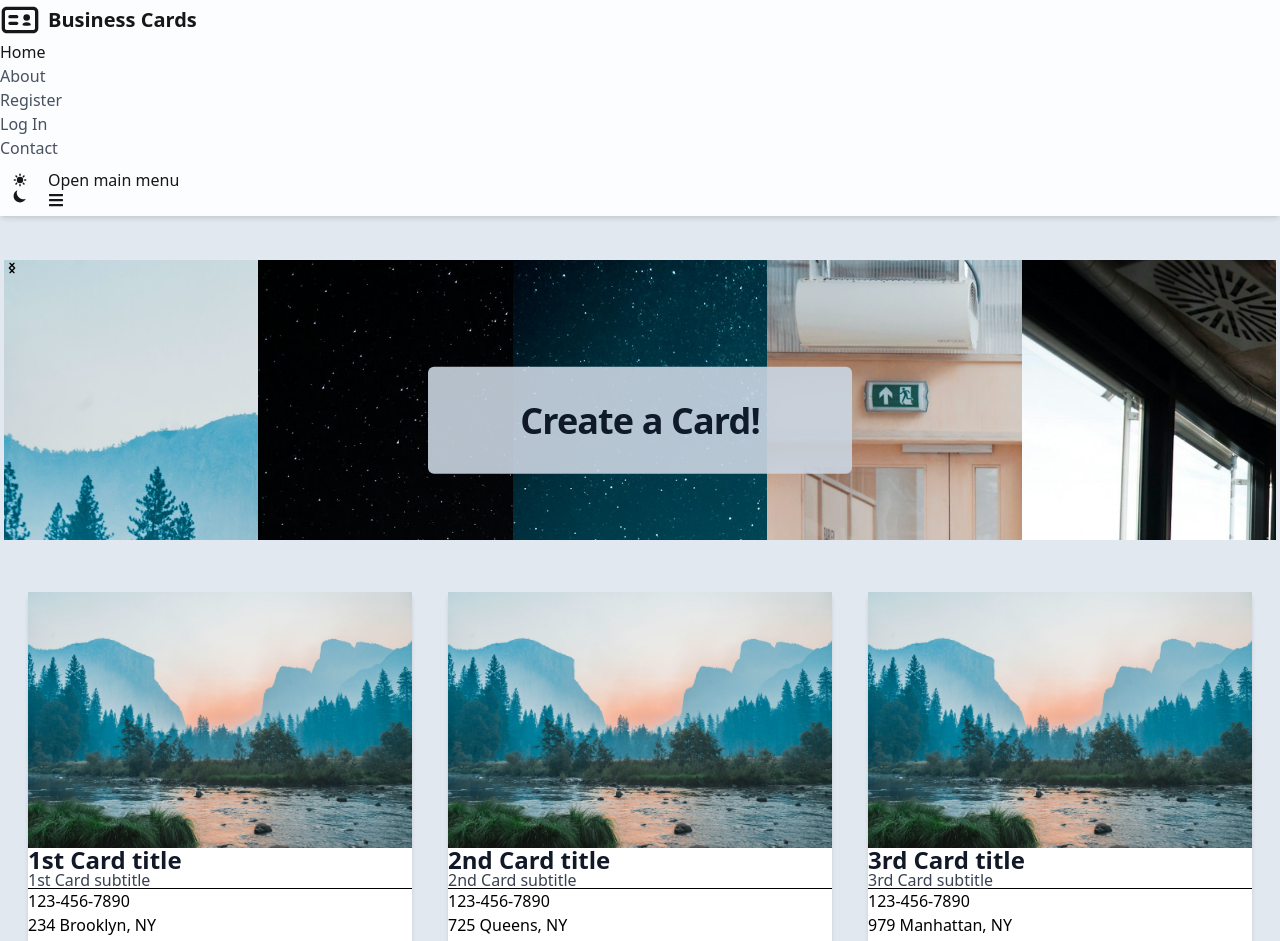
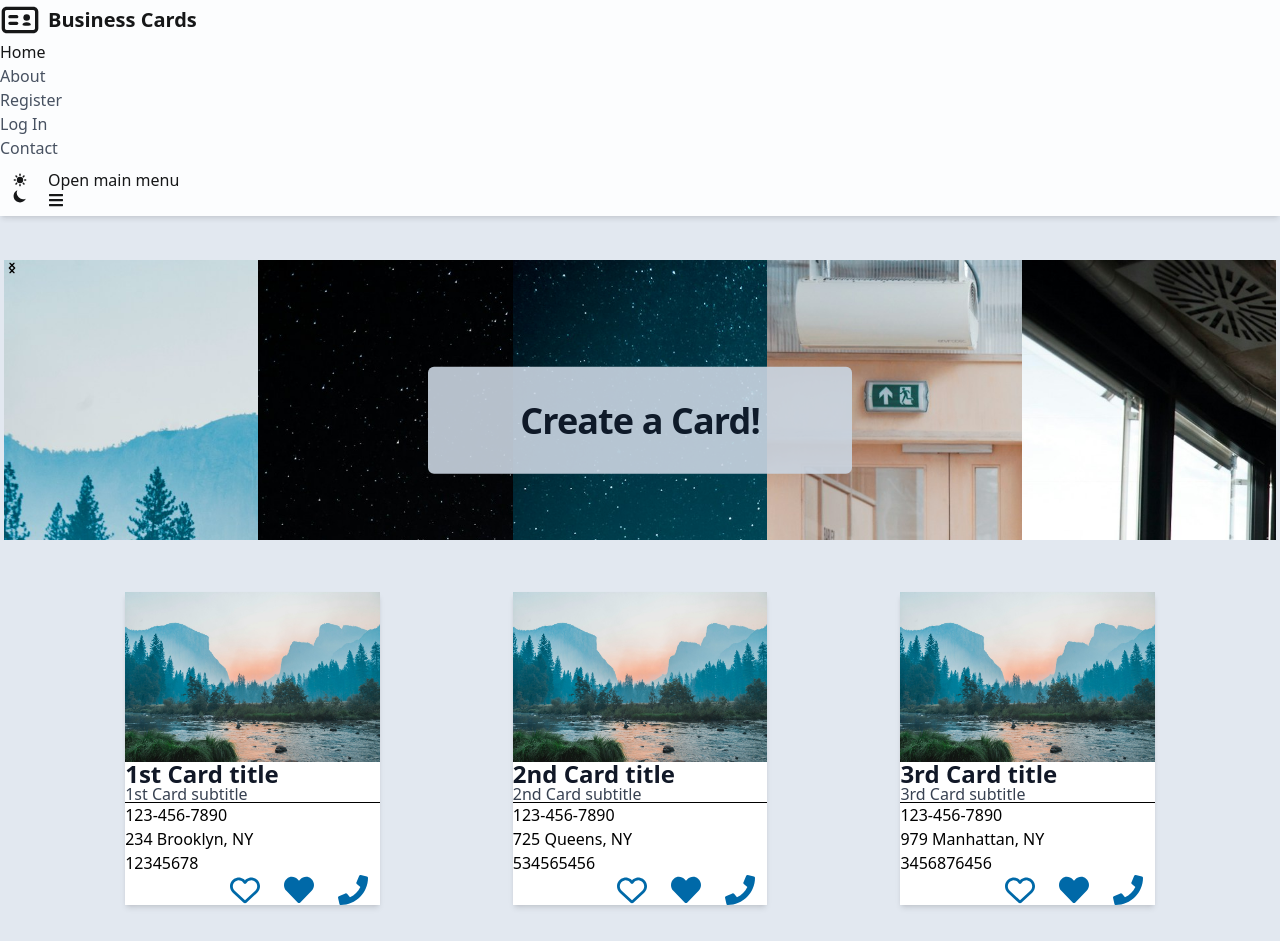
Before and after one commit to Slapp62/reactFinalProject, a React (Vite) app: page / in a window 1280 px wide. Shown: the top 941 px of the page. Built offline with nearby package versions, Linux system fonts and the light colour scheme.

Commit message:
card tweak

```diff
--- a/src/components/Card.tsx
+++ b/src/components/Card.tsx
@@ -9,7 +9,7 @@
 
   return (
     <Card
-      className="max-w-sm my-10"
+      className="max-w-1/5 my-10"
       imgAlt="Meaningful alt text for an image that is not purely decorative"
       imgSrc={card.image}
     >
```
